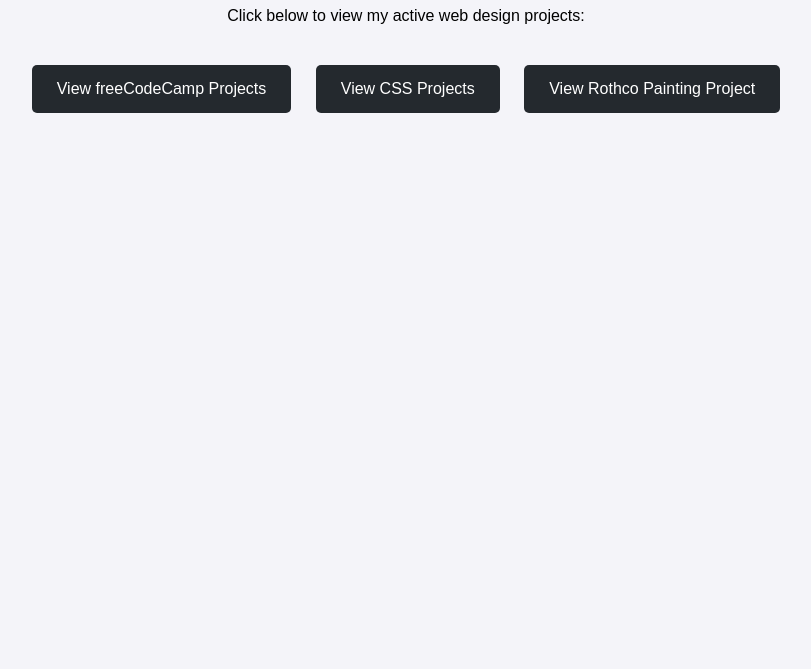
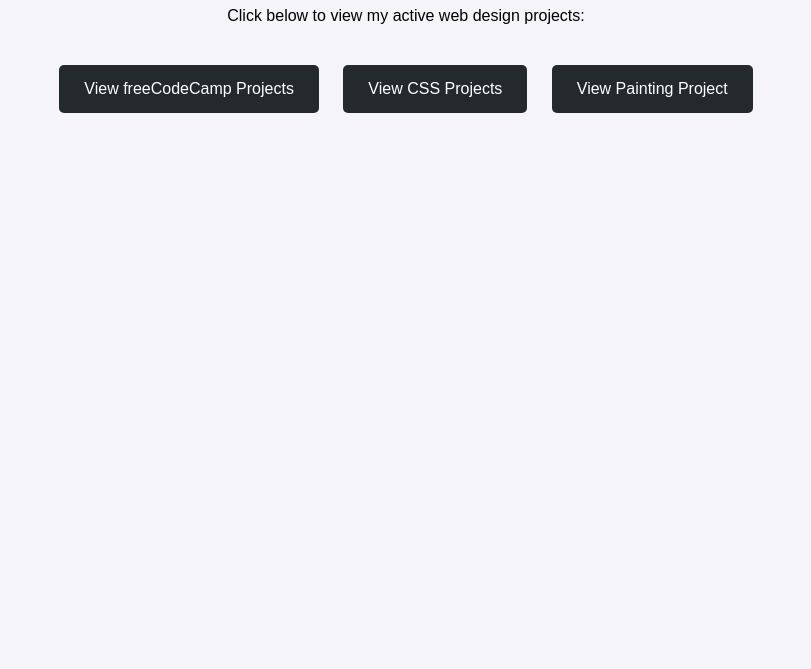
Before and after one commit to adekoyeadedoyin5-create/my-web-portfolio, a plain HTML site: page index.html in a window 1280 px wide. Shown: the part 131-800 px from the top of the page, without its empty margins (234-1045 px from the left). Drawn offline with Linux system fonts and the light colour scheme.

```diff
--- a/index.html
+++ b/index.html
@@ -18,7 +18,7 @@
     <div class="links">
         <a href="./free-code-camp/">View freeCodeCamp Projects</a>
         <a href="./css-projects/">View CSS Projects</a>
-        <a href="./rothco-painting-project/index.html">View Rothco Painting Project</a>
+        <a href="./rothco-painting-project/index.html">View Painting Project</a>
     </div>
 </body>
 </html>
```
